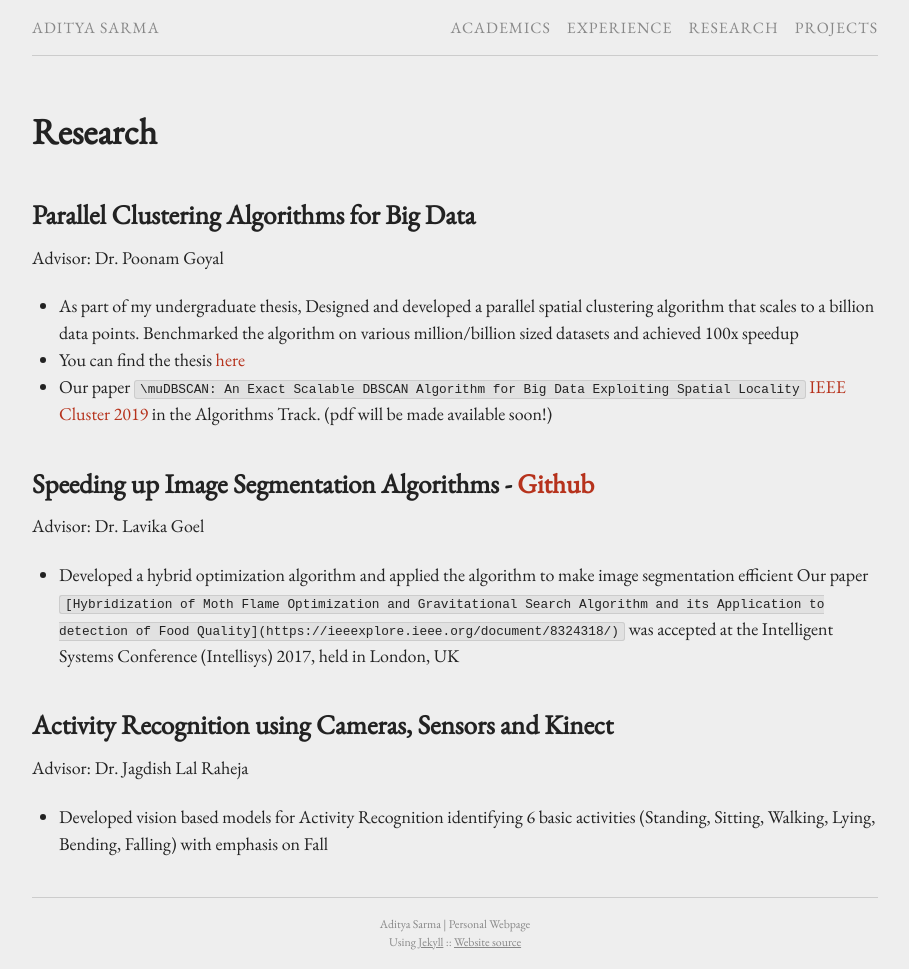
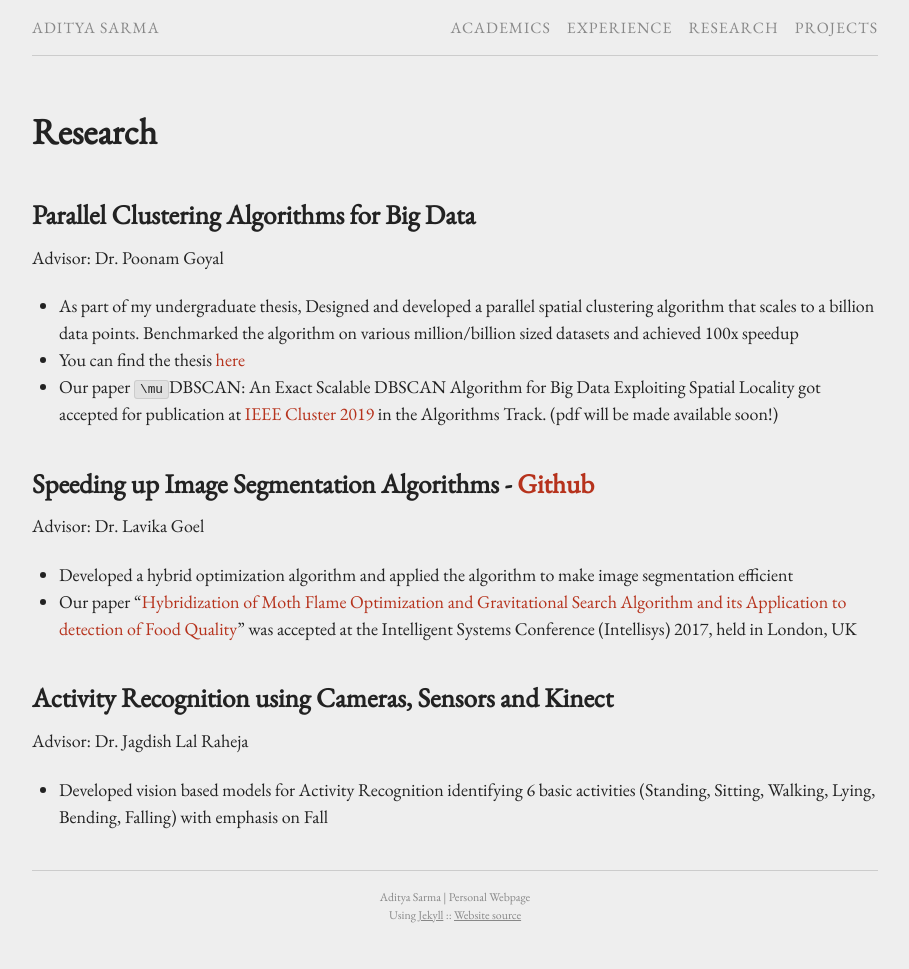
Before and after one commit to sanchit-ahuja/sanchit-ahuja.github.io, a Jekyll site: the page built from research.md, in a window 1280 px wide. Shown: the whole page, without its empty margins (185-1094 px from the left). Built offline with Jekyll 4.4.1, drawn with Linux system fonts in a browser that asks for light colours; after the commit the page ends 942 px from its top, so only the background shows below that.

Commit message:
Update research.md

```diff
--- a/research.md
+++ b/research.md
@@ -8,12 +8,12 @@
 Advisor: Dr. Poonam Goyal
 * As part of my undergraduate thesis, Designed and developed a parallel spatial clustering algorithm that scales to a billion data points. Benchmarked the algorithm on various million/billion sized datasets and achieved 100x speedup
 * You can find the thesis [here](https://drive.google.com/file/d/1nnR1hs9cqiM0P2eUTIG9iOIPRGjo1azR/view?usp=sharing)
-* Our paper `\muDBSCAN: An Exact Scalable DBSCAN Algorithm for Big Data Exploiting Spatial Locality` [IEEE Cluster 2019](https://clustercomp.org/2019/) in the Algorithms Track. (pdf will be made available soon!)
+* Our paper `\mu`DBSCAN: An Exact Scalable DBSCAN Algorithm for Big Data Exploiting Spatial Locality got accepted for publication at [IEEE Cluster 2019](https://clustercomp.org/2019/) in the Algorithms Track. (pdf will be made available soon!)
 
 ## Speeding up Image Segmentation Algorithms - [Github](https://github.com/AdityaAS/FoodSense)
 Advisor: Dr. Lavika Goel
 * Developed a hybrid optimization algorithm and applied the algorithm to make image segmentation efficient
-Our paper `[Hybridization of Moth Flame Optimization and Gravitational Search Algorithm and its Application to detection of Food Quality](https://ieeexplore.ieee.org/document/8324318/)` was accepted at the Intelligent Systems Conference (Intellisys) 2017, held in London, UK
+* Our paper "[Hybridization of Moth Flame Optimization and Gravitational Search Algorithm and its Application to detection of Food Quality](https://ieeexplore.ieee.org/document/8324318/)" was accepted at the Intelligent Systems Conference (Intellisys) 2017, held in London, UK
 
 ## Activity Recognition using Cameras, Sensors and Kinect
 Advisor: Dr. Jagdish Lal Raheja
```
